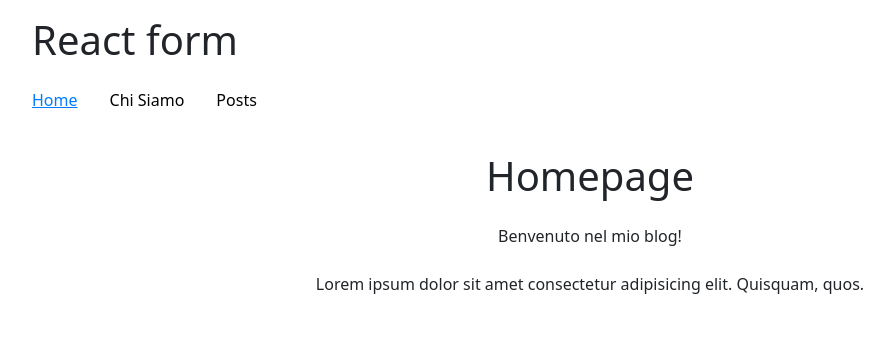
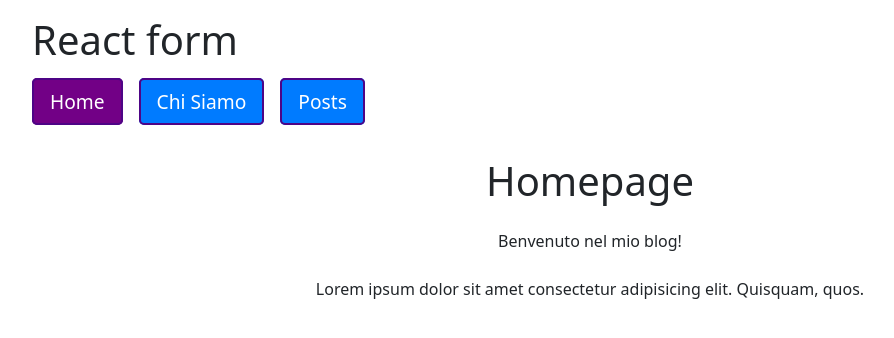
Before and after one commit to Alberto-Monaco/react-router, a React (Vite) app: page / in a window 1280 px wide. Shown: the top 338 px of the page, without its empty margins (50-944 px from the left). Built offline with nearby package versions, Linux system fonts and the light colour scheme; no server answers.

Commit message:
css link

```diff
--- a/src/index.css
+++ b/src/index.css
@@ -17,19 +17,27 @@ nav {
     padding-bottom: 1rem;
 
     a {
-        padding-right: 2rem;
+        padding: 0.5rem 1rem;
+        font-size: 1.2rem;
+        color: white;
+        text-decoration: none;
+        border: 2px solid #4e0486;
+        border-radius: 5px;
+        margin-right: 1rem;
+        transition: all 0.3s ease;
+        background-color: #007bff;
+    }
 
-        color: black;
-        text-decoration: none;
-
-
-
+    a:hover {
+        background-color: rgb(39, 86, 255);
+        color: white;
     }
 }
 
 nav a.active {
-    color: #007bff;
-    text-decoration: underline;
+    color: white;
+    background-color: rgb(114, 0, 134);
+
 }
 
 body {
```
